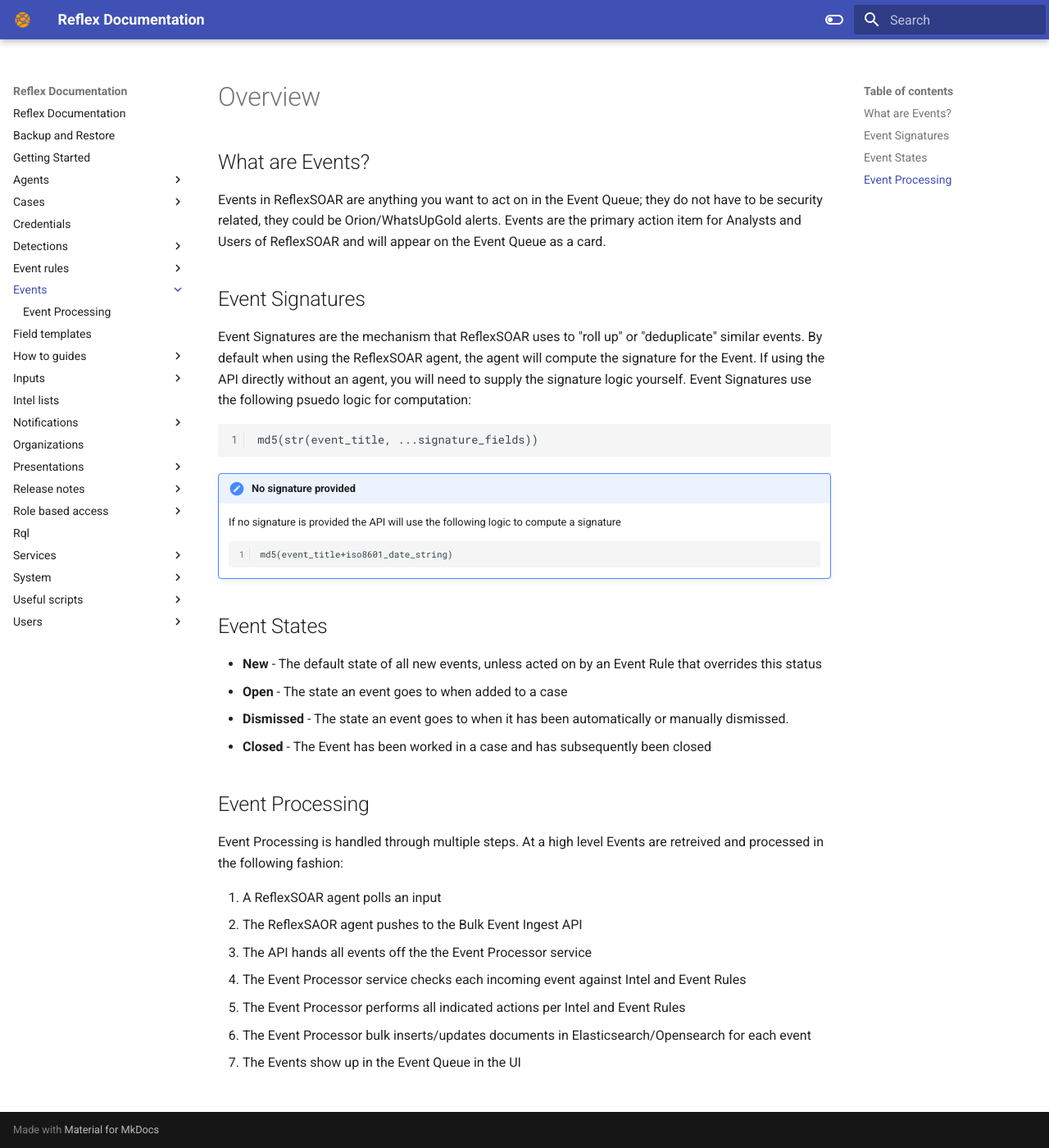
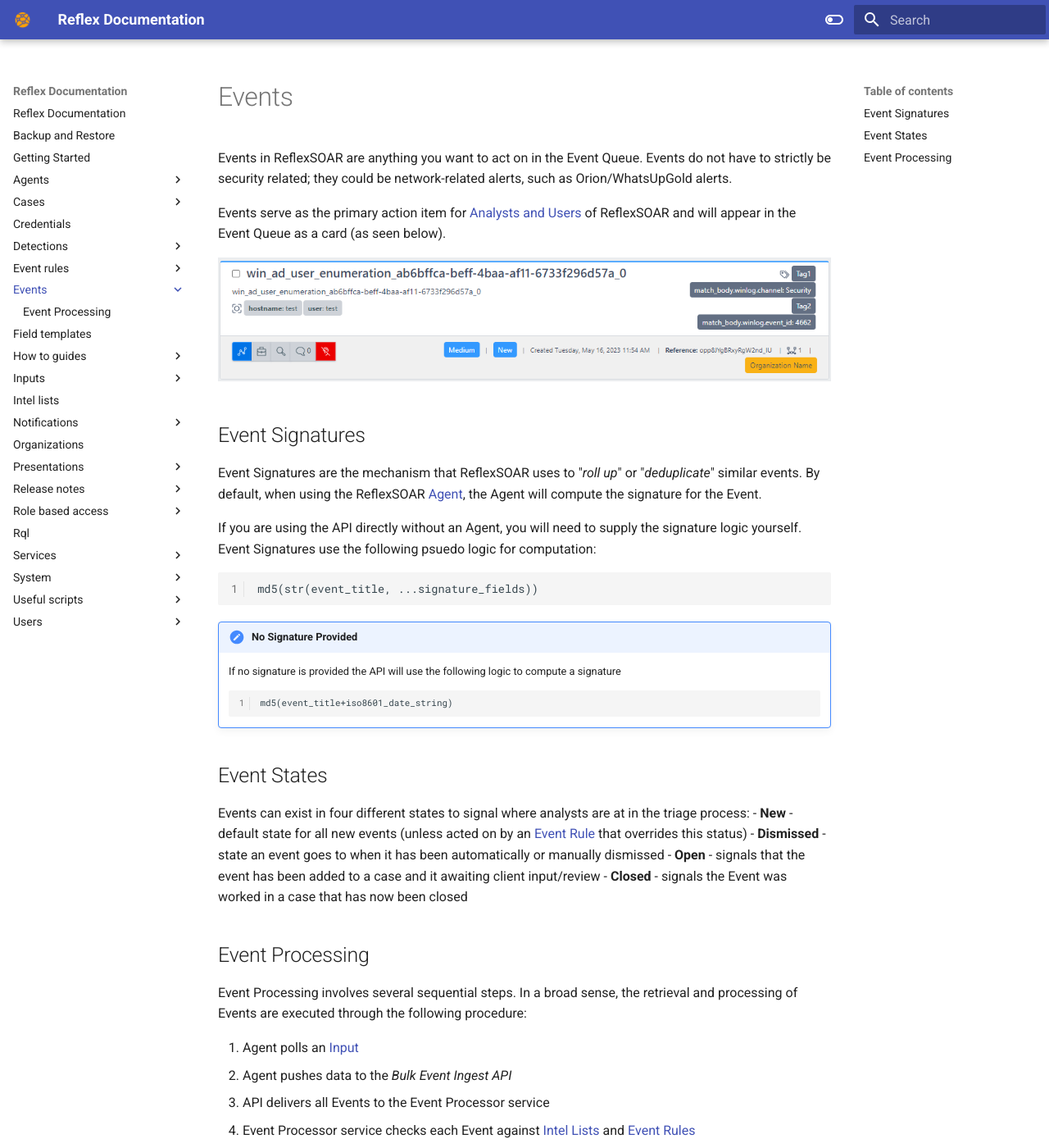
Before and after one commit to reflexsoar/reflex-docs, an MkDocs documentation site: the page built from docs/events/index.md, in a window 1280 px wide and 1400 px high. Shown: the whole window at 82% size. Built offline with MkDocs 1.6.1 and Material for MkDocs 9.7.7, drawn with Linux system fonts in a browser that asks for light colours; some of the changed text lies outside the part shown.

Commit message:
Fixed stuff

````diff
--- a/docs/events/index.md
+++ b/docs/events/index.md
@@ -1,31 +1,42 @@
-# Overview
+# Events
+Events in ReflexSOAR are anything you want to act on in the Event Queue. Events do not have to strictly be security related; they could be network-related alerts, such as Orion/WhatsUpGold alerts.
 
-## What are Events?
-Events in ReflexSOAR are anything you want to act on in the Event Queue; they do not have to be security related, they could be Orion/WhatsUpGold alerts.  Events are the primary action item for Analysts and Users of ReflexSOAR and will appear on the Event Queue as a card.
+Events serve as the primary action item for [Analysts and Users](../users/index.md) of ReflexSOAR and will appear in the Event Queue as a card (as seen below).
+
+![Example Event](../img/event-example.png)
 
 ## Event Signatures
+Event Signatures are the mechanism that ReflexSOAR uses to "*roll up*" or "*deduplicate*" similar events. By default, when using the ReflexSOAR [Agent](../agents/index.md), the Agent will compute the signature for the Event.
 
-Event Signatures are the mechanism that ReflexSOAR uses to "roll up" or "deduplicate" similar events.  By default when using the ReflexSOAR agent, the agent will compute the signature for the Event.  If using the API directly without an agent, you will need to supply the signature logic yourself.  Event Signatures use the following psuedo logic for computation:
+If you are using the API directly without an Agent, you will need to supply the signature logic yourself. Event Signatures use the following psuedo logic for computation:
 
 ```
 md5(str(event_title, ...signature_fields))
 ```
 
-!!! note "No signature provided"
+!!! note "No Signature Provided"
     If no signature is provided the API will use the following logic to compute a signature
     ```
     md5(event_title+iso8601_date_string)
     ```
 
 ## Event States
-
-- **New** - The default state of all new events, unless acted on by an Event Rule that overrides this status
-- **Open** - The state an event goes to when added to a case
-- **Dismissed** - The state an event goes to when it has been automatically or manually dismissed.
-- **Closed** - The Event has been worked in a case and has subsequently been closed
+Events can exist in four different states to signal where analysts are at in the triage process:
+- **New** - default state for all new events (unless acted on by an [Event Rule](../event-rules/index.md) that overrides this status)
+- **Dismissed** - state an event goes to when it has been automatically or manually dismissed
+- **Open** - signals that the event has been added to a case and it awaiting client input/review
+- **Closed** - signals the Event was worked in a case that has now been closed
 
 ## Event Processing
-Event Processing is handled through multiple steps.  At a high level Events are retreived and processed in the following fashion:
+Event Processing involves several sequential steps. In a broad sense, the retrieval and processing of Events are executed through the following procedure:
+
+1. Agent polls an [Input](../inputs/index.md)
+2. Agent pushes data to the *Bulk Event Ingest API*
+3. API delivers all Events to the Event Processor service
+4. Event Processor service checks each Event against [Intel Lists](../intel-lists/index.md) and [Event Rules](../event-rules/)
+5. Event Processor service responds accordingly
+6.
+
 
 1. A ReflexSOAR agent polls an input
 2. The ReflexSAOR agent pushes to the Bulk Event Ingest API
````
Also changed, not shown: docs/events/processing.md (+7 -9 lines), docs/img/event-example.png (added).
